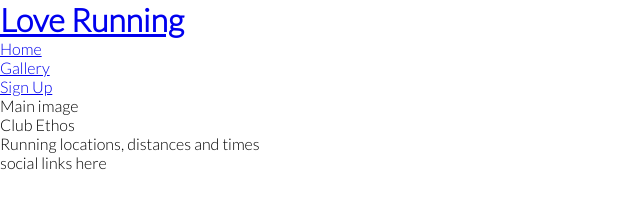
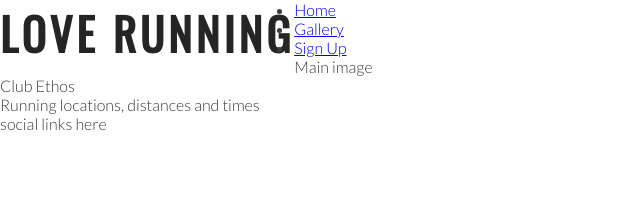
Before and after one commit to zhannamatuzak/love-running, a plain HTML site: page index.html in a window 1280 px wide. Shown: the whole page, without its empty margins (0-640 px from the left). Drawn offline with nearby package versions, Linux system fonts and the light colour scheme.

Commit message:
Add style for headings and logo

```diff
--- a/assets/css/style.css
+++ b/assets/css/style.css
@@ -9,4 +9,19 @@
 body {
     font-family: Lato, sans-serif;
     font-weight: 300;
+    color: #3a3a3a;
 }
+
+/* Headings and logo*/
+
+h1, h2 {
+    font-family: Oswald, sans-serif;
+    text-transform: uppercase;
+    letter-spacing: 4px;
+    color: #252525;
+}
+
+#logo {
+    float: left;
+    font-size: 280%
+}
--- a/index.html
+++ b/index.html
@@ -14,7 +14,7 @@
 <body>
     <header>
         <a href="index.html">
-            <h1>Love Running</h1>
+            <h1 id="logo">Love Running</h1>
         </a>
         <nav>
             <ul>
```
